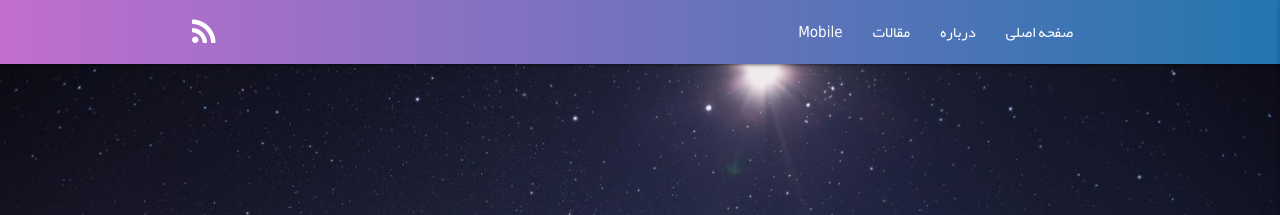
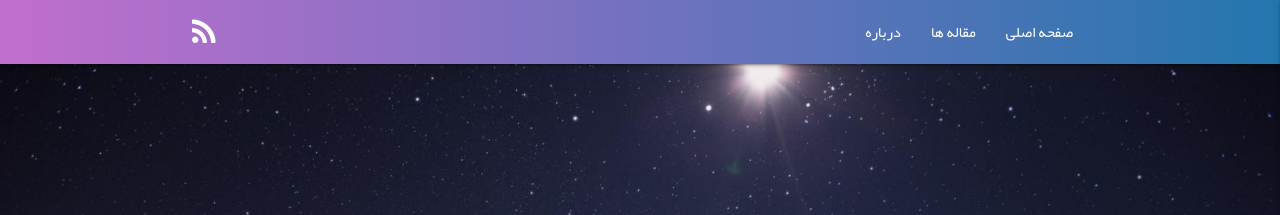
Before and after one commit to hirkaan/hirkaan.github.io, a Jekyll site: the page built from index.markdown, in a window 1280 px wide. Shown: the top 215 px of the page. Built offline with Jekyll 4.4.1, drawn with Linux system fonts in a browser that asks for light colours.

Commit message:
navbar links edited

```diff
--- a/_includes/navbar.html
+++ b/_includes/navbar.html
@@ -4,21 +4,19 @@
       <a href="#" data-target="mobile-demo" class="sidenav-trigger"><i class="fa fa-bars fa-2x"></i></a>
         <div class="container">
 
-            <a href="sass.html" class="left"><i class="fa fa-rss fa-2x"></i></a>
+            <a href="{{ site.url }}/feed.xml" class="left"><i class="fa fa-rss fa-2x"></i></a>
 
             <ul class="right hide-on-med-and-down">
-                <li><a href="sass.html">صفحه اصلی</a></li>
-                <li><a href="badges.html">درباره</a></li>
-                <li><a href="collapsible.html">مقالات</a></li>
-                <li><a href="mobile.html">Mobile</a></li>
+                <li><a href="{{ site.url }}">صفحه اصلی</a></li>
+                <li><a href="{{ site.url }}/articles">مقاله ها</a></li>
+                <li><a href="{{ site.url }}/about">درباره</a></li>
             </ul>
         </div>
     </div>
   </nav>
 </div>
   <ul class="sidenav" id="mobile-demo">
-    <li><a href="sass.html">صفحه اصلی</a></li>
-    <li><a href="badges.html">درباره</a></li>
-    <li><a href="collapsible.html">مقالات</a></li>
-    <li><a href="mobile.html">Mobile</a></li>
+    <li><a href="{{ site.url }}">صفحه اصلی</a></li>
+    <li><a href="{{ site.url }}/articles">مقاله ها</a></li>
+    <li><a href="{{ site.url }}/about">درباره</a></li>
   </ul>
```
